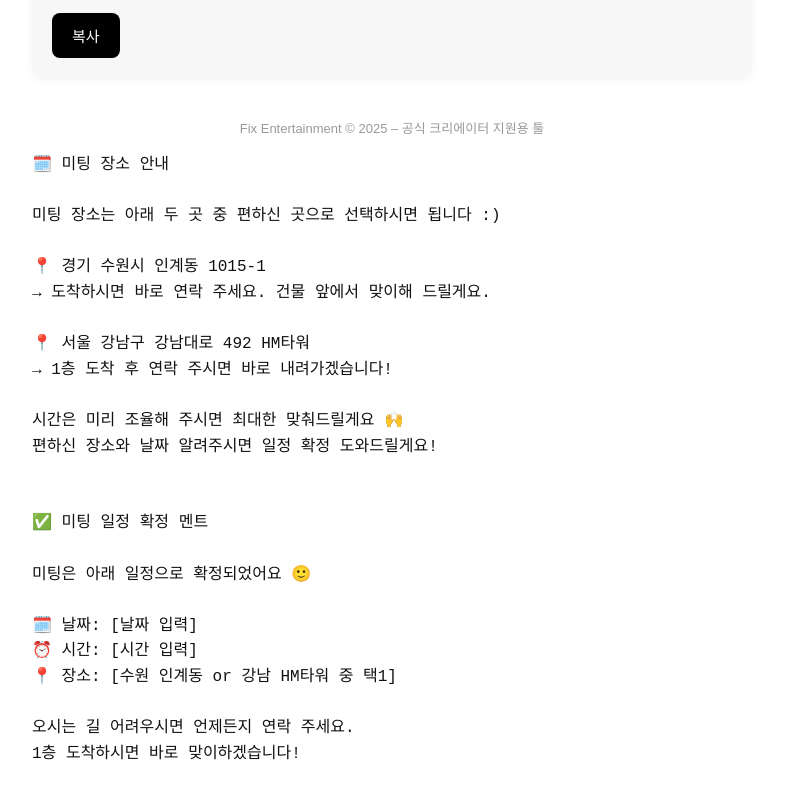
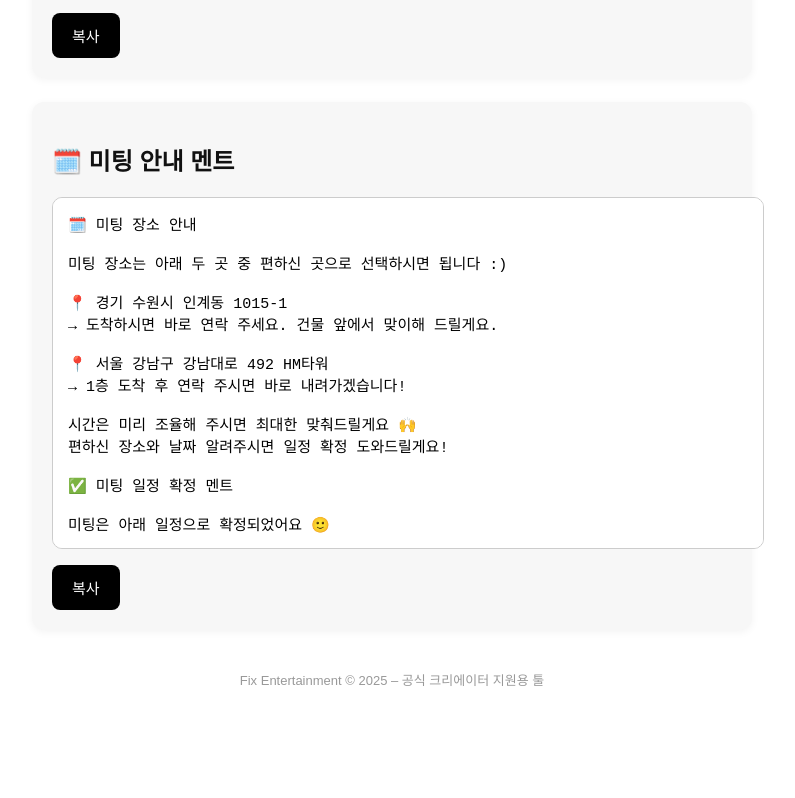
Before and after one commit to Fixent12/fixent-copytool, a plain HTML site: page index.html in a window 1280 px wide. Shown: the part 1737-2535 px from the top of the page, without its empty margins (248-1043 px from the left). After the commit the page ends 2456 px from the top, so only its background shows below. Drawn offline with Linux system fonts and the light colour scheme.

Commit message:
Update index.html

```diff
--- a/index.html
+++ b/index.html
@@ -144,6 +144,35 @@ SNS 아이디
     <button onclick="copyToClipboard('tiktokText')">복사</button>
   </div>
 
+  <div class="ment-box">
+    <h2>🗓️ 미팅 안내 멘트</h2>
+    <textarea id="meetingText" readonly>🗓️ 미팅 장소 안내
+
+미팅 장소는 아래 두 곳 중 편하신 곳으로 선택하시면 됩니다 :)
+
+📍 경기 수원시 인계동 1015-1
+→ 도착하시면 바로 연락 주세요. 건물 앞에서 맞이해 드릴게요.
+
+📍 서울 강남구 강남대로 492 HM타워
+→ 1층 도착 후 연락 주시면 바로 내려가겠습니다!
+
+시간은 미리 조율해 주시면 최대한 맞춰드릴게요 🙌
+편하신 장소와 날짜 알려주시면 일정 확정 도와드릴게요!
+
+✅ 미팅 일정 확정 멘트
+
+미팅은 아래 일정으로 확정되었어요 🙂
+
+🗓️ 날짜: [날짜 입력]
+⏰ 시간: [시간 입력]
+📍 장소: [수원 인계동 or 강남 HM타워 중 택1]
+
+오시는 길 어려우시면 언제든지 연락 주세요.
+1층 도착하시면 바로 맞이하겠습니다!
+    </textarea>
+    <button onclick="copyToClipboard('meetingText')">복사</button>
+  </div>
+
   <footer>
     Fix Entertainment © 2025 – 공식 크리에이터 지원용 툴
   </footer>
@@ -158,29 +187,3 @@ SNS 아이디
   </script>
 </body>
 </html>
-<pre style="font-size: 16px; line-height: 1.6;">
-🗓️ 미팅 장소 안내
-
-미팅 장소는 아래 두 곳 중 편하신 곳으로 선택하시면 됩니다 :)
-
-📍 경기 수원시 인계동 1015-1
-→ 도착하시면 바로 연락 주세요. 건물 앞에서 맞이해 드릴게요.
-
-📍 서울 강남구 강남대로 492 HM타워
-→ 1층 도착 후 연락 주시면 바로 내려가겠습니다!
-
-시간은 미리 조율해 주시면 최대한 맞춰드릴게요 🙌
-편하신 장소와 날짜 알려주시면 일정 확정 도와드릴게요!
-
-
-✅ 미팅 일정 확정 멘트
-
-미팅은 아래 일정으로 확정되었어요 🙂
-
-🗓️ 날짜: [날짜 입력]
-⏰ 시간: [시간 입력]
-📍 장소: [수원 인계동 or 강남 HM타워 중 택1]
-
-오시는 길 어려우시면 언제든지 연락 주세요.
-1층 도착하시면 바로 맞이하겠습니다!
-</pre>
```
